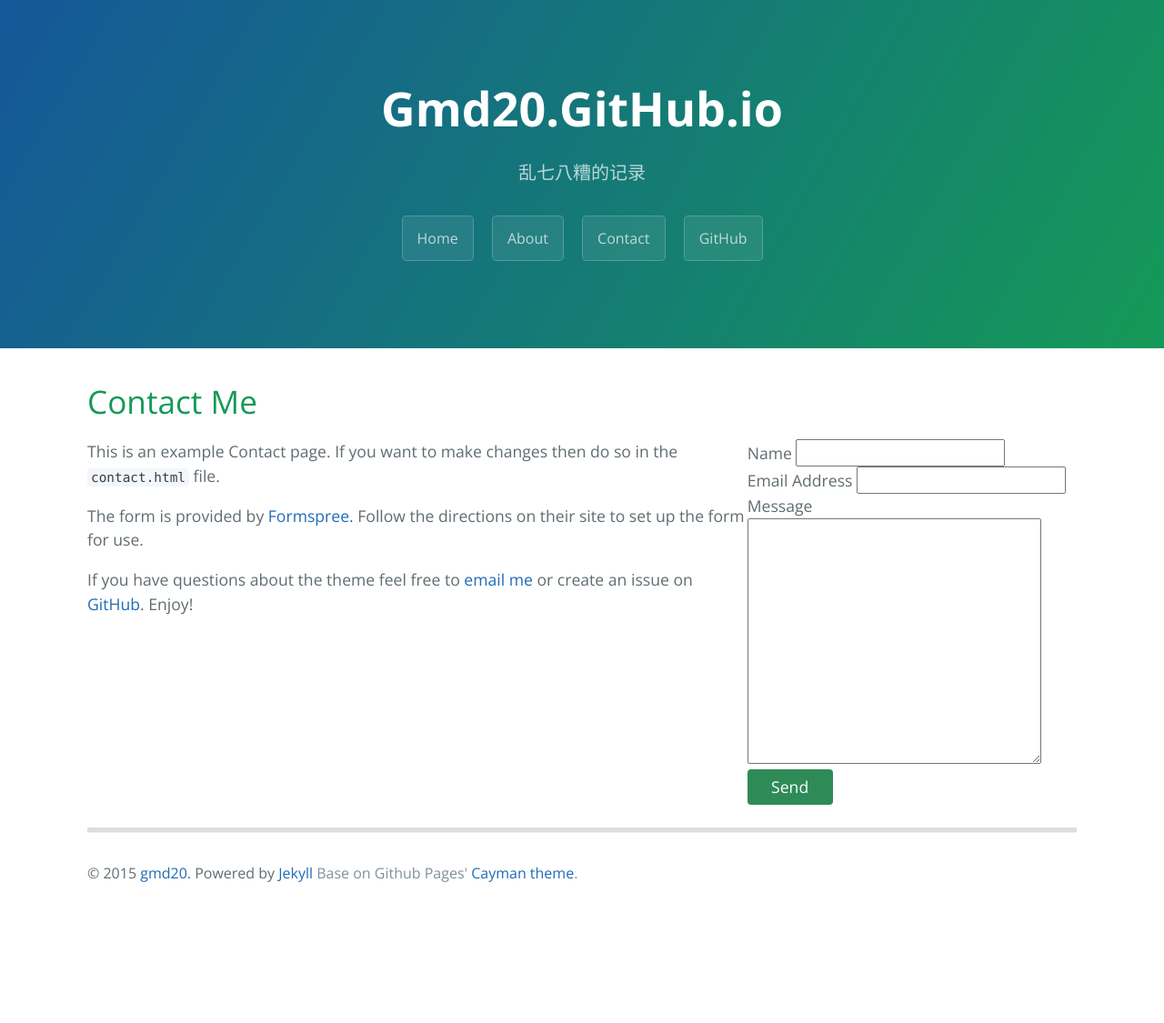
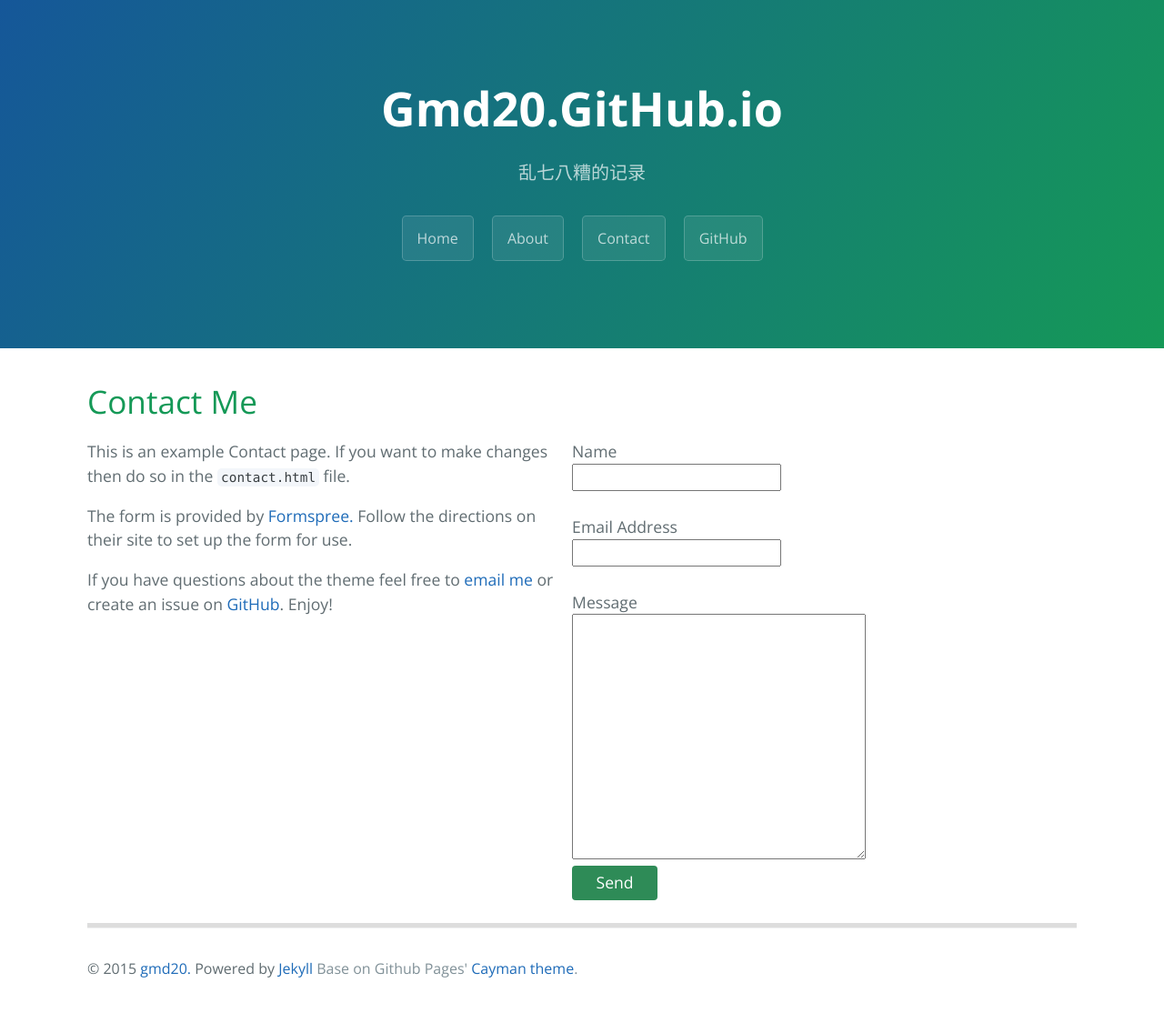
Before and after one commit to gmd20/gmd20.github.io, a Jekyll site: the page built from contact.md, in a window 1280 px wide. Shown: the whole page at 91% size. Built offline with Jekyll 4.4.1, drawn with Linux system fonts in a browser that asks for light colours; Markdown is read by kramdown in place of the engine named in the settings; before the commit the page ends 1020 px from its top, so only the background shows below that.

Commit message:
Update blog.css

```diff
--- a/stylesheets/blog.css
+++ b/stylesheets/blog.css
@@ -45,16 +45,16 @@
 .contactFrame {
   display: flex;
 }
-.contact .contactContent {
+.contactContent {
   width: 49%
 }
-.contact form {
+.contactFrame form {
   width: 49%
 }
-.contact label input {
+.contactFrame label, .contactFrame input {
   display: block;
 }
-.contact input {
+.contactFrame input {
   width: 100%
   margin-bottom: 1rem
 }
```
